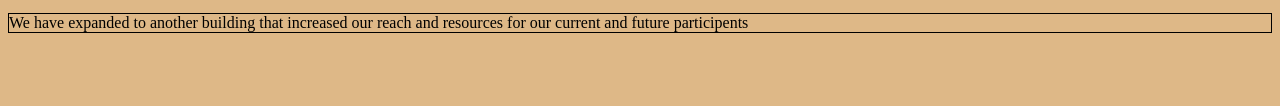
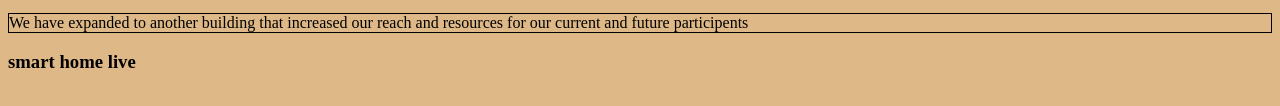
Before and after one commit to murdanetaos/Code-for-justice, a plain HTML site: page Home.html in a window 1280 px wide. Shown: the part 290-396 px from the top of the page. Drawn offline with Linux system fonts and the light colour scheme.

Commit message:
Update Home.html

```diff
--- a/Home.html
+++ b/Home.html
@@ -16,6 +16,7 @@
     <h2>Our Impacts</h2>
     <p style="border: 1px;display: grid;border-style: solid;">We have helped over 500 families since the start of the orginzation</p>
     <p style="border: 1px;display: grid;border-style: solid;">We have expanded to another building that increased our reach and resources for our current and future participents</p>
+    <h3>smart home live</h3>
 
 
 
```
